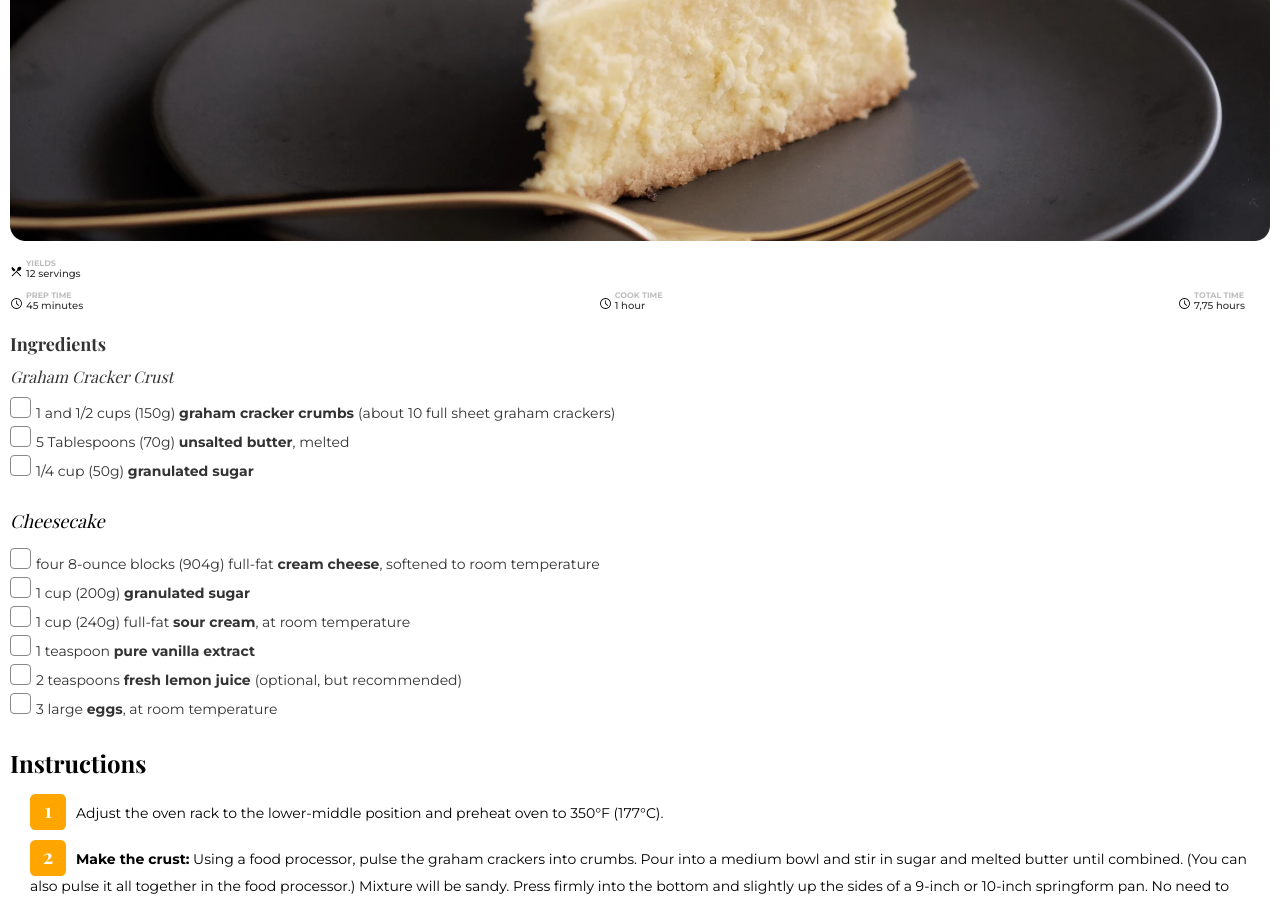
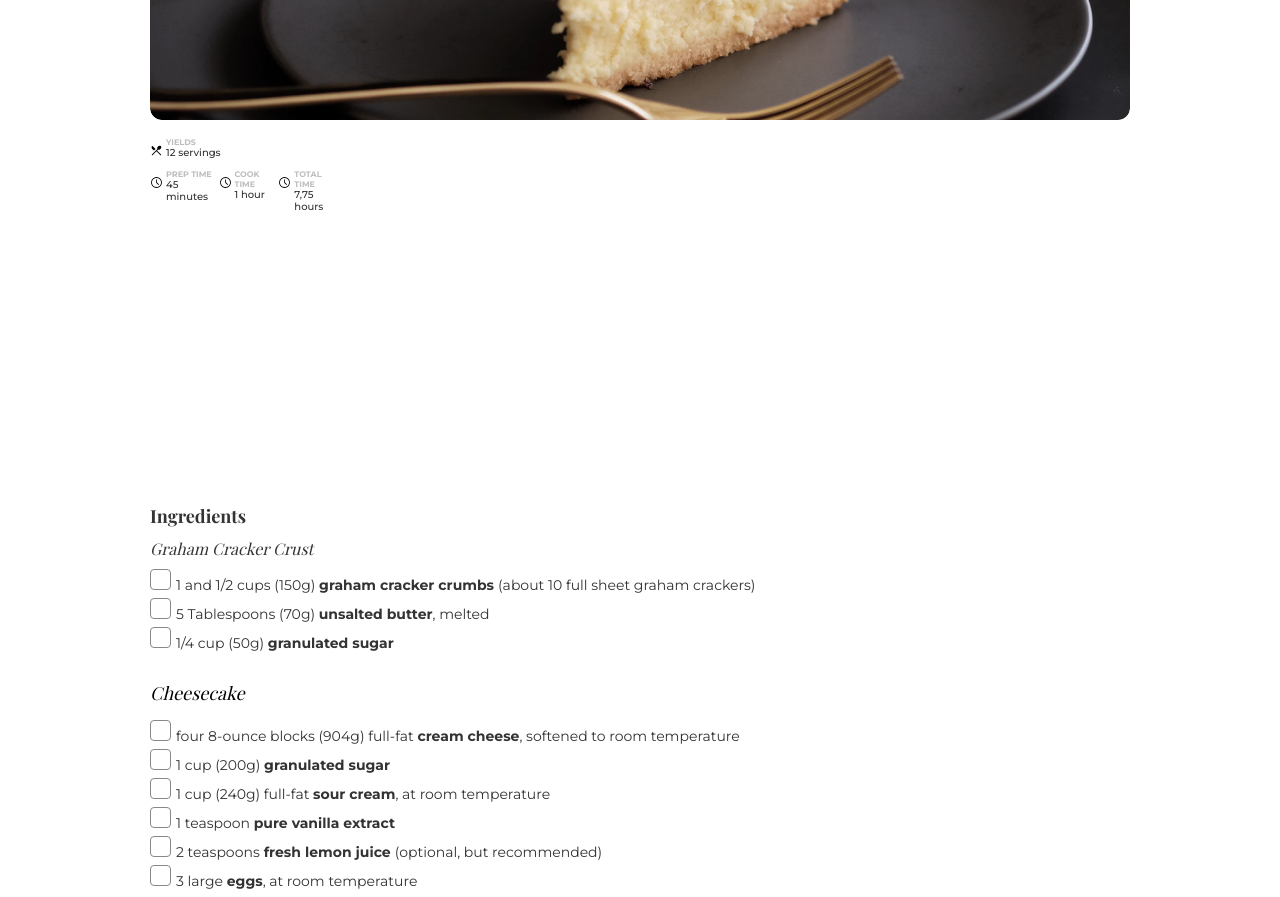
Before and after one commit to Charlyperez04/recipePage, a plain HTML site: page index.html in a window 1280 px wide. Shown: the part 480-1377 px from the top of the page. Drawn offline with nearby package versions, Linux system fonts and the light colour scheme.

Commit message:
Corregi error en un checkbox

```diff
--- a/index.html
+++ b/index.html
@@ -5,8 +5,8 @@
     <meta http-equiv="X-UA-Compatible" content="IE=edge">
     <meta name="viewport" content="width=device-width, initial-scale=1.0">
     <link rel="preconnect" href="https://fonts.googleapis.com">
-<link rel="preconnect" href="https://fonts.gstatic.com" crossorigin>
-<link href="https://fonts.googleapis.com/css2?family=Montserrat:wght@400;500;700&family=Playfair+Display:wght@400;700&display=swap" rel="stylesheet">
+    <link rel="preconnect" href="https://fonts.gstatic.com" crossorigin>
+    <link href="https://fonts.googleapis.com/css2?family=Montserrat:wght@400;500;700&family=Playfair+Display:wght@400;700&display=swap" rel="stylesheet">
     <link rel="stylesheet" href="./style.css">
     <title>Document</title>
 </head>
@@ -19,6 +19,7 @@
             </ul>
         </section>
         <img class="title-img" src="./icons/photo1.png" alt="cheesecake">
+        <div class="atributes-total">
         <div class="description-atributes">
             <img class="description-atributes_img" src="./icons/restaurant_menu_FILL0_wght400_GRAD0_opsz48.svg" alt="menu">
             <section>
@@ -49,6 +50,7 @@
                 </section>
             </div>
         </section>
+    </div>
     </header>
     <main>
         <section>
@@ -92,8 +94,5 @@
         <p>created by <a href="https://github.com/Charlyperez04">Charly Perez </a>- devChallenges.io</p>
     </section>
     </footer>
-    <div>
-        <input type="checkbox">
-    </div>
 </body>
 </html>
--- a/style.css
+++ b/style.css
@@ -209,3 +209,14 @@ footer{
     text-align: center;
     color: #828282;
 }
+@media screen and (min-width: 1000px){
+    body{
+        width: 1000px;
+        margin: auto;
+    }
+    .atributes-total{
+        display: block;
+        width: 216px;
+    height: 367px;
+    }
+}
```
